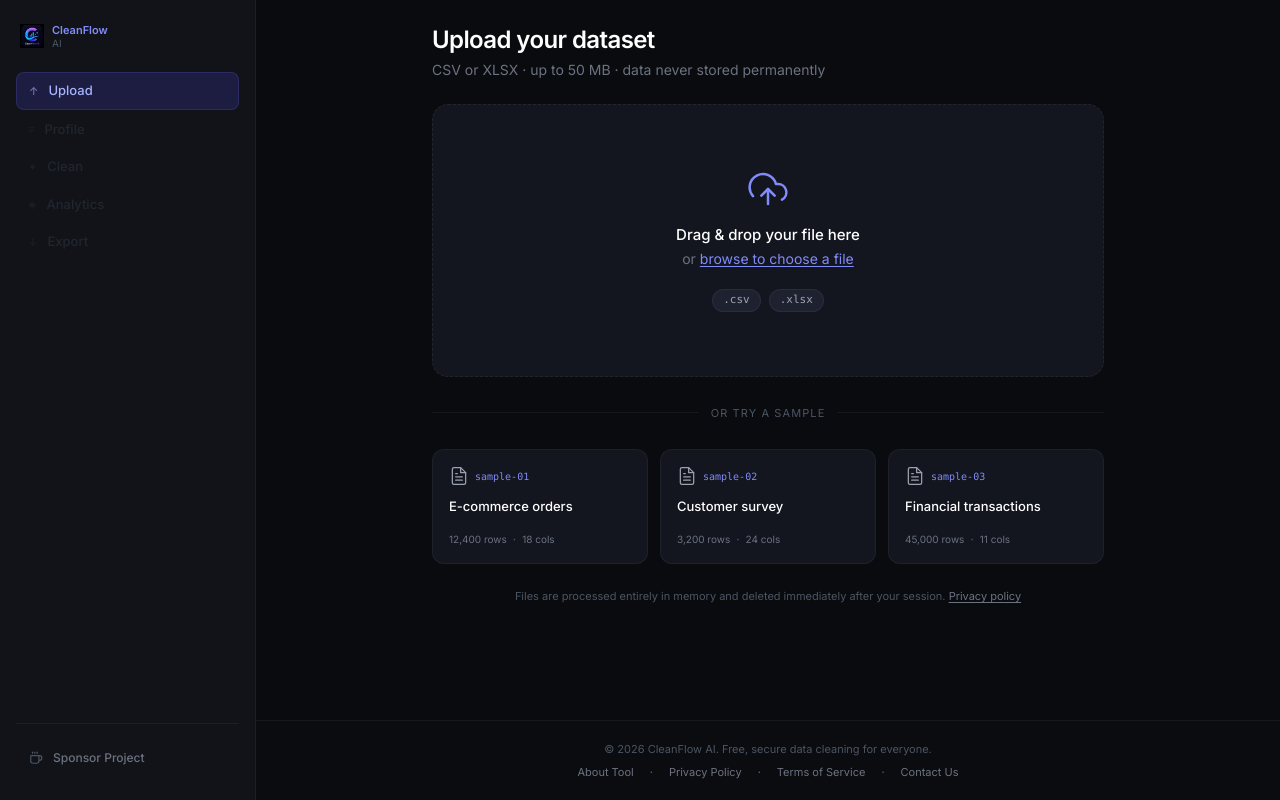
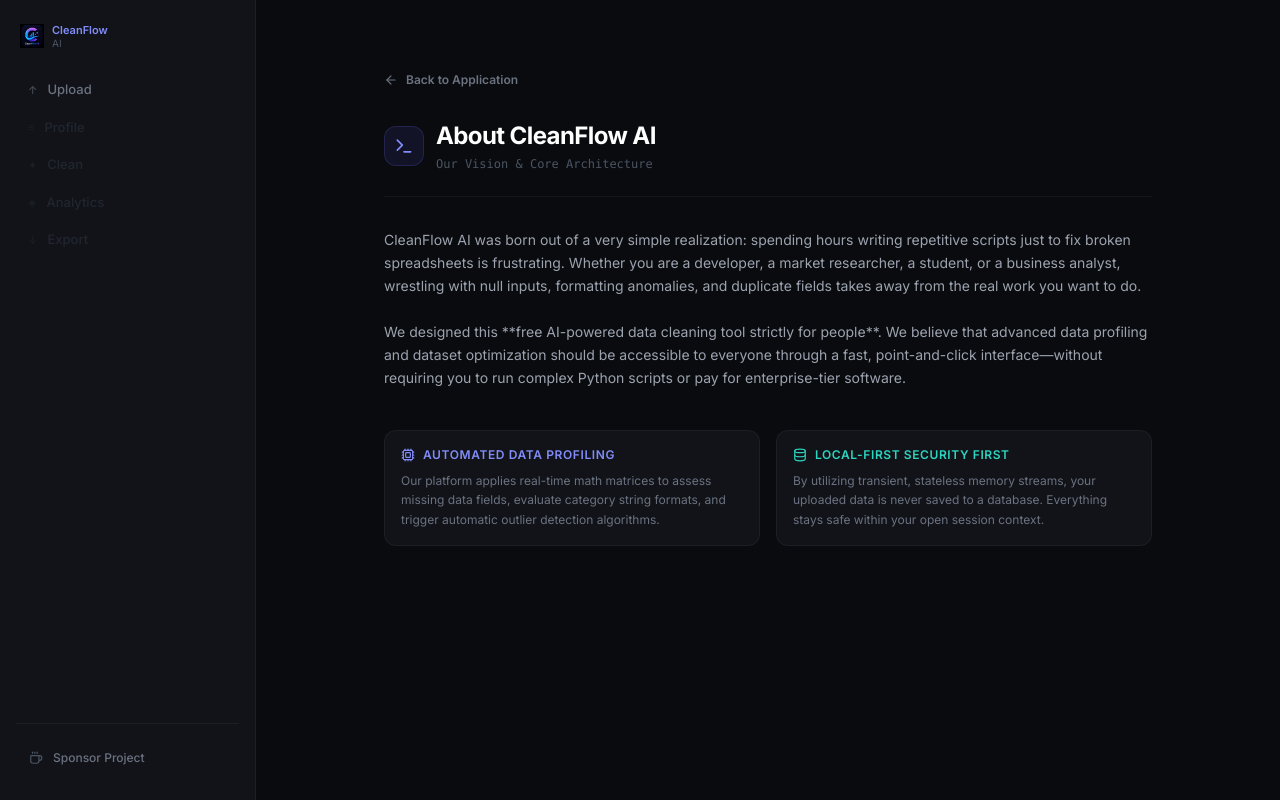
Before and after one commit to konainfatima28/CleanFlow-AI, a React (Vite) app in the folder frontend/: page /about in a window 1280 px wide. Shown: the top 800 px of the page. Built offline with nearby package versions, Linux system fonts and the light colour scheme.

Commit message:
Update Dashboard.tsx

```diff
--- a/frontend/src/pages/Dashboard.tsx
+++ b/frontend/src/pages/Dashboard.tsx
@@ -60,15 +60,25 @@ export default function Dashboard() {
   const [celebrate, setCelebrate]     = useState(false)
   const [mobileMenu, setMobileMenu]   = useState(false)
 
-  // Inbound landing page trust-routing state listener loop with view reset fix
+  // Inbound landing page trust-routing and direct browser URL state listener loop
   useEffect(() => {
+    // 1. Check if navigating internally using state references
     if (location.state && (location.state as any).targetLegalView) {
       const target = (location.state as any).targetLegalView as View
       setPreviousView("upload")
       setView(target)
+      window.scrollTo({ top: 0, left: 0, behavior: "instant" })
+    }
+    // 2. Fallback check: Read the path directly out of the browser configuration window bar
+    else {
+      const path = window.location.pathname.replace("/", "") as View
+      const legalPaths: View[] = ["about", "terms", "contact", "privacy"]
 
-      // Fixes the scroll depth lock when transferring paths from the landing footer
-      window.scrollTo({ top: 0, left: 0, behavior: "instant" })
+      if (legalPaths.includes(path)) {
+        setPreviousView("upload")
+        setView(path)
+        window.scrollTo({ top: 0, left: 0, behavior: "instant" })
+      }
     }
   }, [location])
 
@@ -125,7 +135,6 @@ export default function Dashboard() {
 
   const hasSession  = !!sessionId
   const hasCleaned  = !!cleanedId
-  //const isLegalView = ["about", "terms", "contact", "privacy"].includes(view)
 
   return (
     <div className="min-h-screen bg-[#0a0b0f] flex flex-col lg:flex-row text-gray-100">
```
